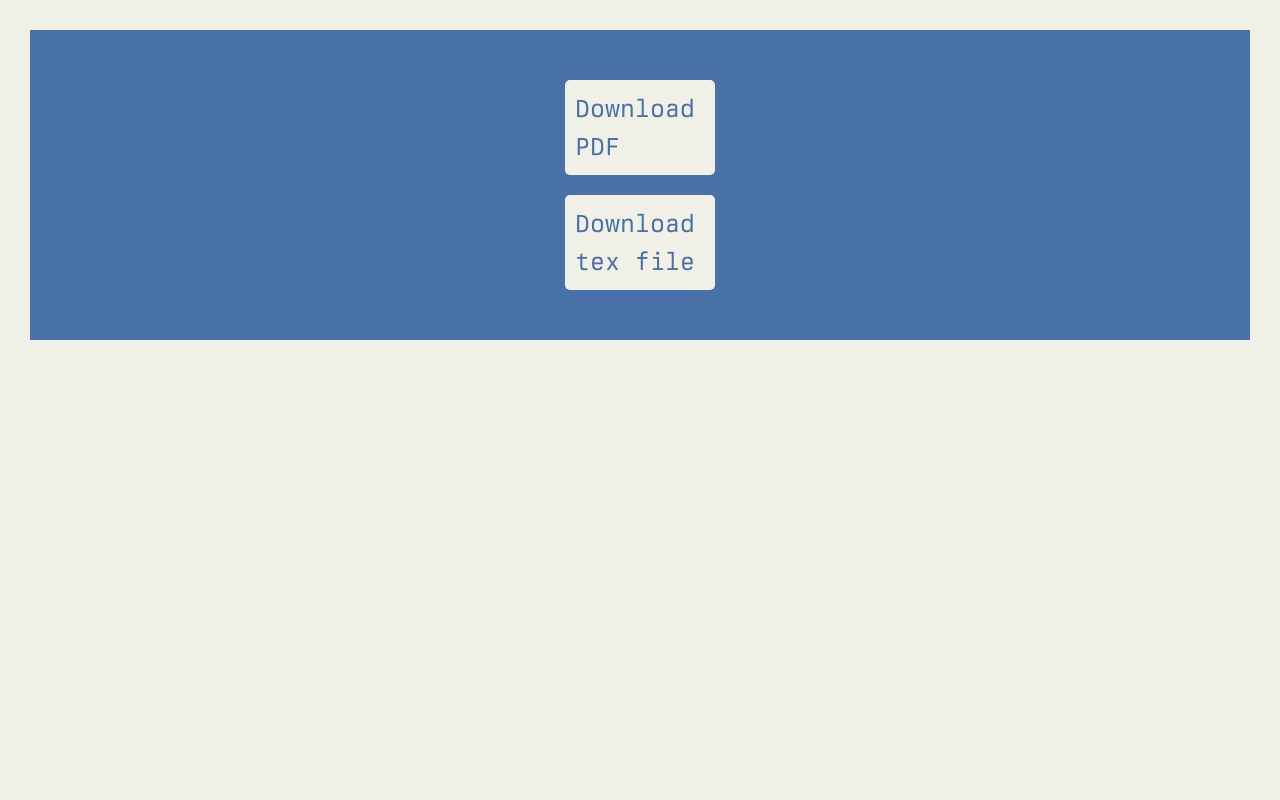
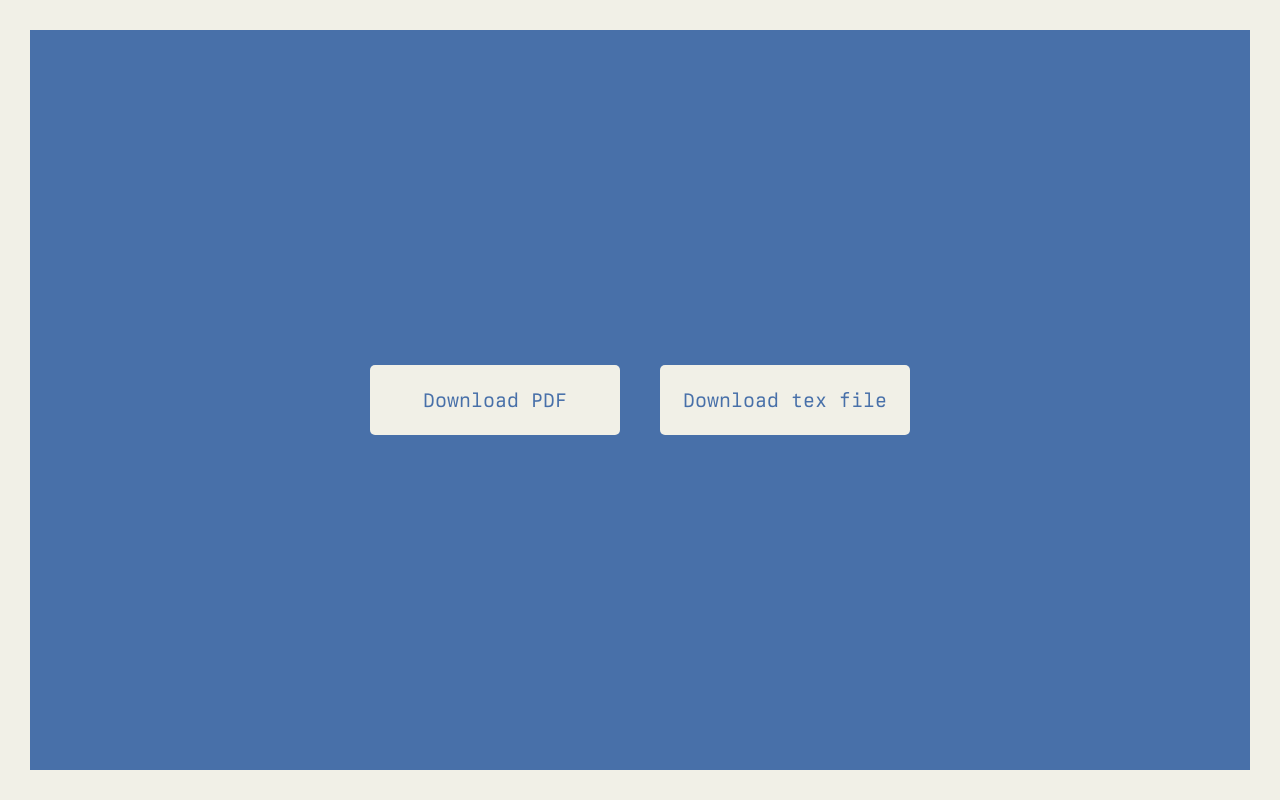
Before and after one commit to ml5885/sync, a Python web app: template rescon/templates/html/result.html in a window 1280 px wide. Run offline with Jinja, Linux system fonts and the light colour scheme; the template is opened without the code that fills it: most values are stand-ins (such as "Sample title", 1, 10 or a date in 2020); some libraries are stand-ins or nearby versions.

Commit message:
changed styling of download buttons

```diff
--- a/rescon/static/index.css
+++ b/rescon/static/index.css
@@ -65,7 +65,6 @@
 
 .info p {
 	font-size: 20px;
-	padding-bottom: 30px;
 }
 
 .info ul li {
--- a/rescon/static/result.css
+++ b/rescon/static/result.css
@@ -1,14 +1,20 @@
 body {
-	height: fit-content;
+	height: 100vh;
 }
 
 .result {
 	padding: 30px;
+	width: 100%;
+	display: flex;
+	justify-content: center;
 }
 
 .result .button {
 	background-color: var(--font-color);
 	color: var(--highlight-color);
+	width: 250px;
+	font-size: 20px;
+	padding: 20px;
 }
 
 .result .button:hover {
--- a/rescon/templates/html/index.html
+++ b/rescon/templates/html/index.html
@@ -16,7 +16,7 @@
 	</head>
 	<body>
 		<div class="wrapper">
-			<h1>Rescon</h1>
+			<h1>ResCon</h1>
 			<div class="info">
 				<h2>How it works</h2>
 
```
